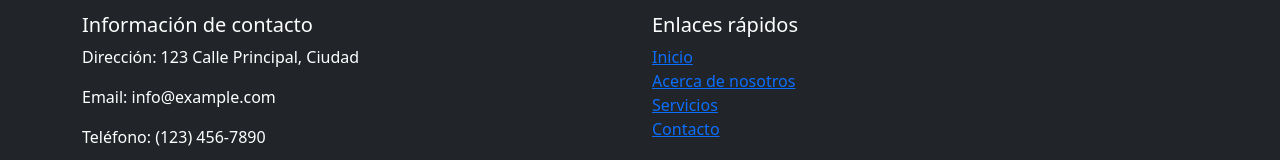
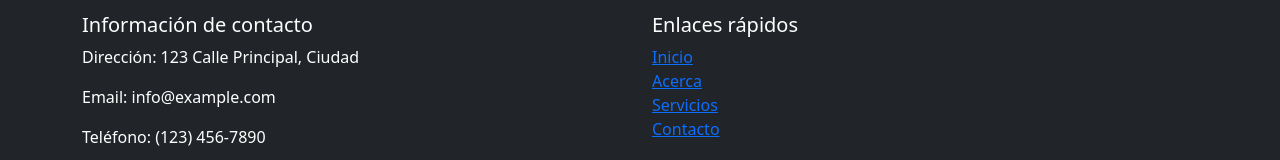
Before and after one commit to Francisco-delgad0/nuevo, a React (Create React App) app: page / in a window 1280 px wide. Shown: the part 493-653 px from the top of the page. Built offline with nearby package versions, Linux system fonts and the light colour scheme.

Commit message:
acerca de nosotros a acerca

```diff
--- a/src/componentes/Footer.js
+++ b/src/componentes/Footer.js
@@ -15,7 +15,7 @@
             <h5>Enlaces rápidos</h5>
             <ul className="list-unstyled">
               <li><a href="#">Inicio</a></li>
-              <li><a href="#">Acerca de nosotros</a></li>
+              <li><a href="#">Acerca</a></li>
               <li><a href="#">Servicios</a></li>
               <li><a href="#">Contacto</a></li>
             </ul>
```
